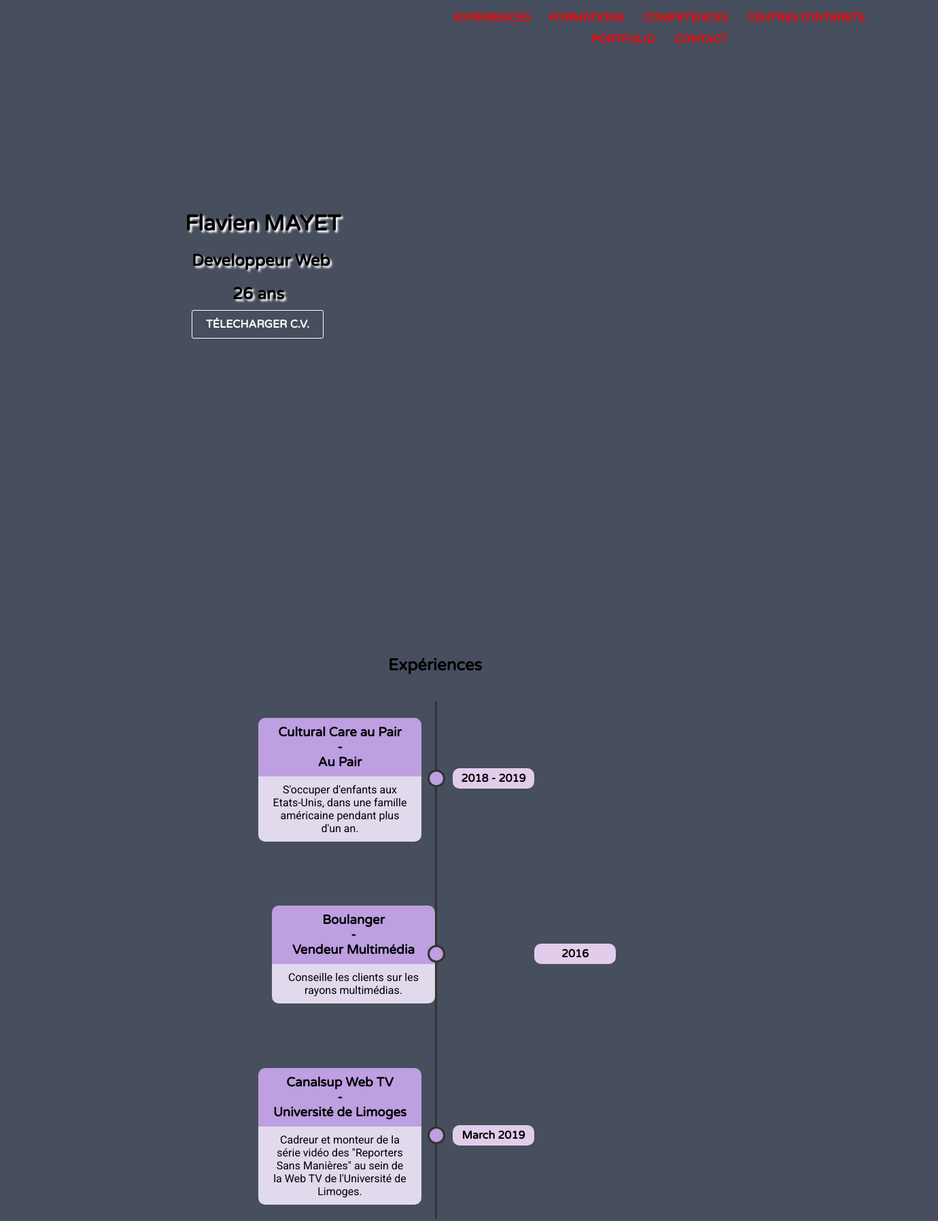
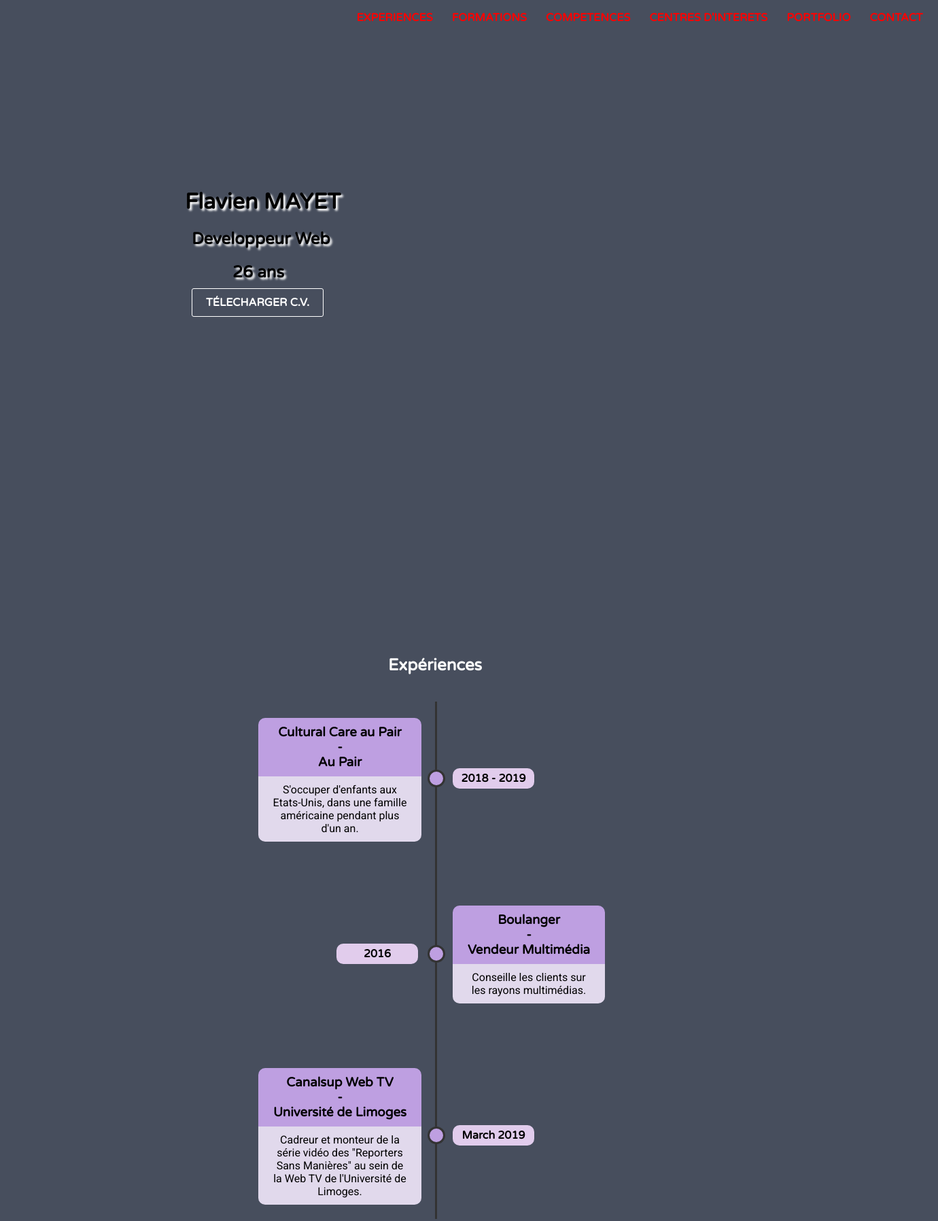
Before and after one commit to Livinien/CV-Flavien, a plain HTML site: page index.html in a window 1280 px wide. Shown: the top 1796 px of the page at 68% size, 1380 px wide, since content can reach past the window. Drawn offline with Linux system fonts and the light colour scheme; files that its build step writes are made by us from their sources.

Commit message:
Update styles.css

```diff
--- a/styles.css
+++ b/styles.css
@@ -6,9 +6,8 @@
 body {
 
     font-family: 'Varela Round', sans-serif;
-    margin: 0;
+    margin: 0px;
     background-color: #474e5d;
-
 }
 
 
@@ -19,7 +18,7 @@ body {
 header {
 
     height: 900px;
-    width: auto;
+    width: 1388px;
     margin: -8px;
     padding-top: 20px;
     background-image: url('../Images/Photo_CV.jpg');
@@ -30,7 +29,29 @@ header {
 
 
 
-/* TITRES, PARAGRAPHES, SECTIONS, */
+/* TITRES, PARAGRAPHES, SECTIONS */
+
+
+
+header {
+
+    margin-right: 100px
+
+
+}
+
+
+
+header h2  {
+
+
+    font-family: 'Varela Round', sans-serif;
+    margin-left: 290px;
+    text-shadow: 3px 3px 3px white;
+
+
+}
+
 
 
 
@@ -45,21 +66,19 @@ h1 {
 
 
 
-header h2  {
-
-
-    font-family: 'Varela Round', sans-serif;
-    margin-left: 290px;
-    text-shadow: 3px 3px 3px white;
-
-}
-
-
 
 
 section {
 
     text-align: center;
+
+}
+
+
+section h2 {
+
+    color: white;
+
 
 }
 
@@ -132,6 +151,13 @@ a:visited {
 
 
 
+header ul {
+
+     margin-left: 470px;
+
+}
+
+
 ul {
 
     margin-top: -2px;
@@ -177,6 +203,7 @@ nav {
     margin: 0 auto;
     width: 90%;
 
+
 }
 
 .timeline ul li {
@@ -185,6 +212,7 @@ nav {
     display: flex;
     flex-direction: row;
     align-items: center;
+
 }
 
 .point {
@@ -196,6 +224,14 @@ nav {
     border: 3px #333333 solid;
     position: relative;
     left: -11px;
+}
+
+
+.point[title="2"] {
+
+    position: relative;
+    left: -361px;
+
 }
 
 
@@ -214,13 +250,17 @@ nav {
     margin-left: -20px;
 }
 
+
 .timeline ul li:nth-child(even) .content {
-    padding-right: 0;
+    padding-left: 0;
+    margin-right: 300px;
+
 
 }
 
 .timeline ul li:nth-child(even) .date {
     padding-left: 0;
+
 
 }
 
@@ -230,12 +270,14 @@ nav {
     font-weight: normal;
 }
 
+
 .timeline ul li .date h4 {
     background-color: #e1ccec;
     width: 100px;
     text-align: center;
     padding: 5px 10px;
     border-radius: 10px;
+    margin-right: 1px;
 }
 
 .timeline ul li .content h3 {
@@ -257,12 +299,15 @@ nav {
 }
 
 .timeline ul li:nth-child(even) {
-    flex-direction: inverted;
+    flex-direction: row-reverse;
+    align-items: center;
+
 
 }
 
 .timeline ul li:nth-child(even) .date h4 {
-    float: right
+    float: right;
+    margin-right: 355px
 }
 
 .timeline::before {
@@ -273,6 +318,8 @@ nav {
     left: 50%;
     background-color: #333333;
 }
+
+
 
 /* FORMATIONS */
 
@@ -309,10 +356,11 @@ footer {
     text-align: center;
     padding: 5px;
 
+
 }
 
 
-.contact a  {
+.contact a {
 
     color: black;
     background: none;
```
